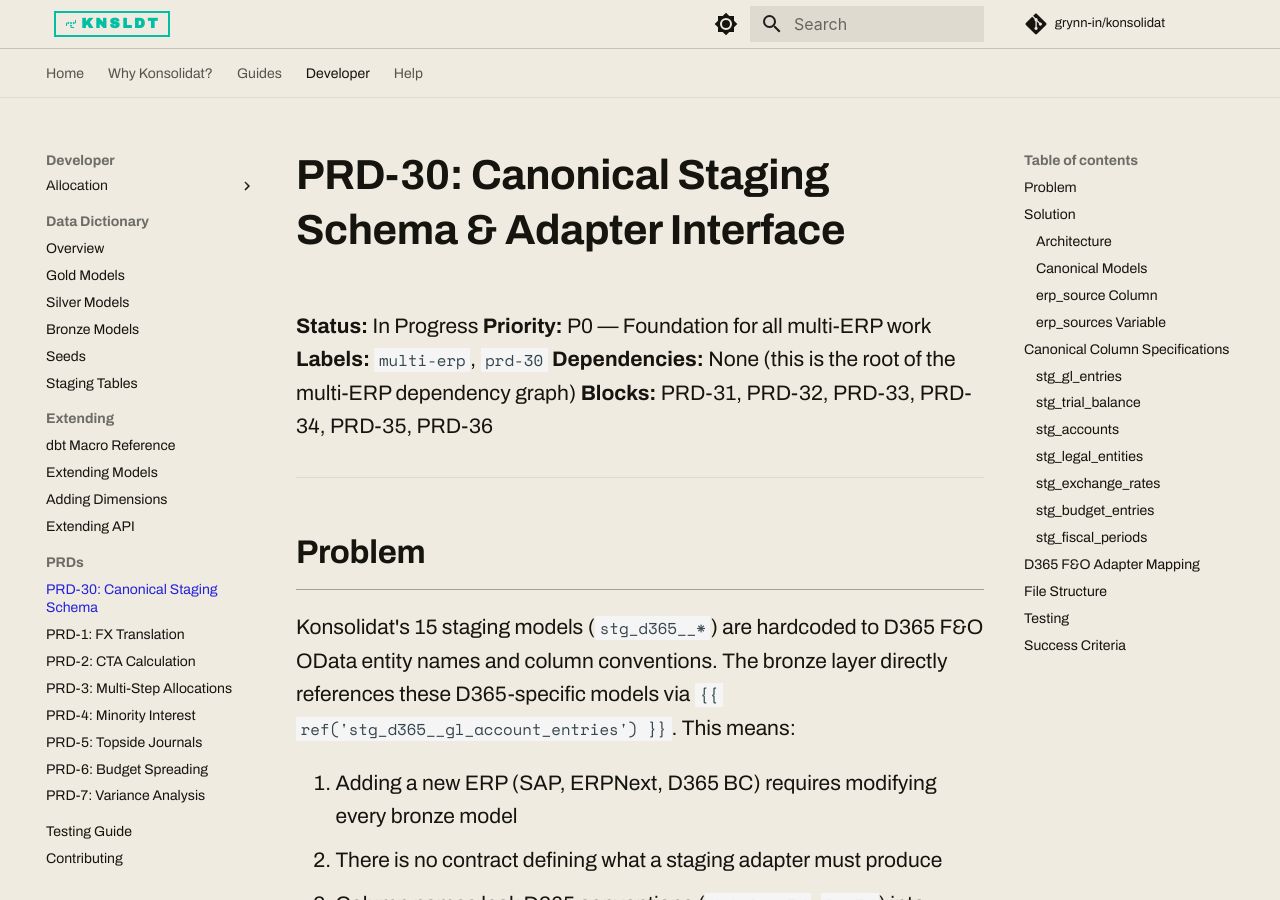
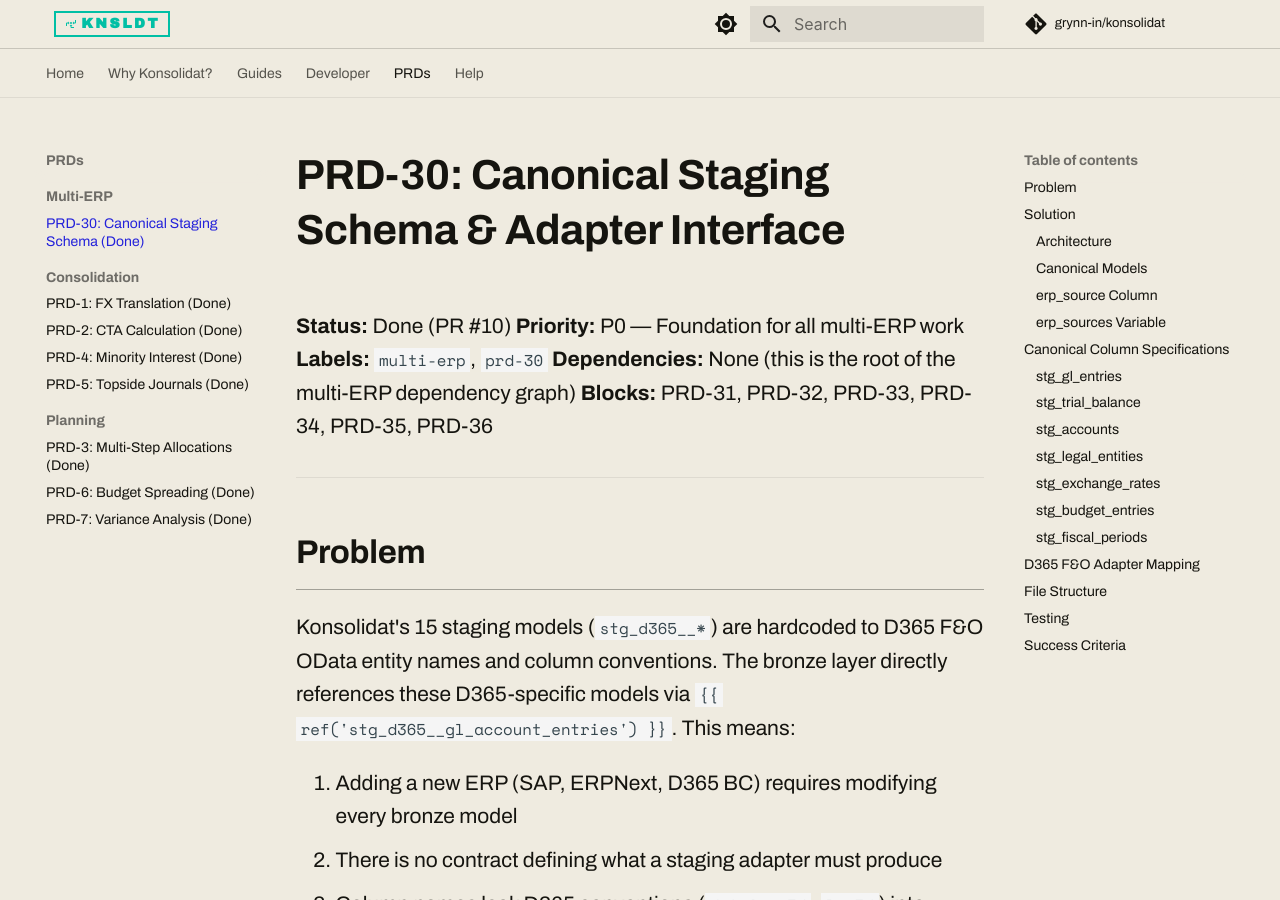
Before and after one commit to grynn-in/konsolidat, an MkDocs documentation site: the page built from docs/prd/PRD-30-canonical-staging-schema.md, in a window 1280 px wide and 900 px high. Built offline with MkDocs 1.6.1 and Material for MkDocs 9.7.7, drawn with Linux system fonts in a browser that asks for light colours; comment, search, counter and statistics services are not loaded.

Commit message:
docs: move PRDs to own top-level nav section with status and categories
- PRDs now have their own tab instead of being buried under Developer
- Grouped by domain: Multi-ERP, Consolidation, Planning
- Each PRD title shows implementation status (all Done)
- PRD-30 internal status updated from "In Progress" to "Done (PR #10)"

Co-Authored-By: Claude Opus 4.6 <noreply@anthropic.com>

```diff
--- a/docs/prd/PRD-30-canonical-staging-schema.md
+++ b/docs/prd/PRD-30-canonical-staging-schema.md
@@ -1,6 +1,6 @@
 # PRD-30: Canonical Staging Schema & Adapter Interface
 
-**Status:** In Progress
+**Status:** Done (PR #10)
 **Priority:** P0 — Foundation for all multi-ERP work
 **Labels:** `multi-erp`, `prd-30`
 **Dependencies:** None (this is the root of the multi-ERP dependency graph)
--- a/mkdocs.yml
+++ b/mkdocs.yml
@@ -121,17 +121,20 @@ nav:
           - Extending Models: developer-guide/extending-dbt-models.md
           - Adding Dimensions: developer-guide/adding-dimensions.md
           - Extending API: developer-guide/extending-api.md
-      - PRDs:
-          - "PRD-30: Canonical Staging Schema": prd/PRD-30-canonical-staging-schema.md
-          - "PRD-1: FX Translation": prd/PRD-1-fx-translation.md
-          - "PRD-2: CTA Calculation": prd/PRD-2-cta-calculation.md
-          - "PRD-3: Multi-Step Allocations": prd/PRD-3-multistep-allocations.md
-          - "PRD-4: Minority Interest": prd/PRD-4-minority-interest.md
-          - "PRD-5: Topside Journals": prd/PRD-5-topside-journals.md
-          - "PRD-6: Budget Spreading": prd/PRD-6-budget-spreading.md
-          - "PRD-7: Variance Analysis": prd/PRD-7-variance-analysis.md
       - Testing Guide: developer-guide/testing-guide.md
       - Contributing: developer-guide/contributing.md
+  - PRDs:
+      - Multi-ERP:
+          - "PRD-30: Canonical Staging Schema (Done)": prd/PRD-30-canonical-staging-schema.md
+      - Consolidation:
+          - "PRD-1: FX Translation (Done)": prd/PRD-1-fx-translation.md
+          - "PRD-2: CTA Calculation (Done)": prd/PRD-2-cta-calculation.md
+          - "PRD-4: Minority Interest (Done)": prd/PRD-4-minority-interest.md
+          - "PRD-5: Topside Journals (Done)": prd/PRD-5-topside-journals.md
+      - Planning:
+          - "PRD-3: Multi-Step Allocations (Done)": prd/PRD-3-multistep-allocations.md
+          - "PRD-6: Budget Spreading (Done)": prd/PRD-6-budget-spreading.md
+          - "PRD-7: Variance Analysis (Done)": prd/PRD-7-variance-analysis.md
   - Help:
       - Troubleshooting: troubleshooting/troubleshooting.md
       - FAQ: troubleshooting/faq.md
```
